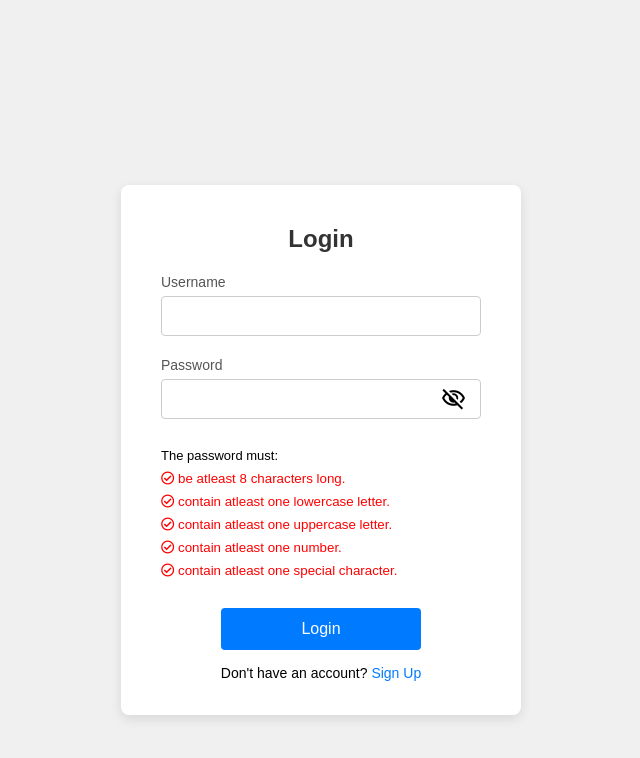
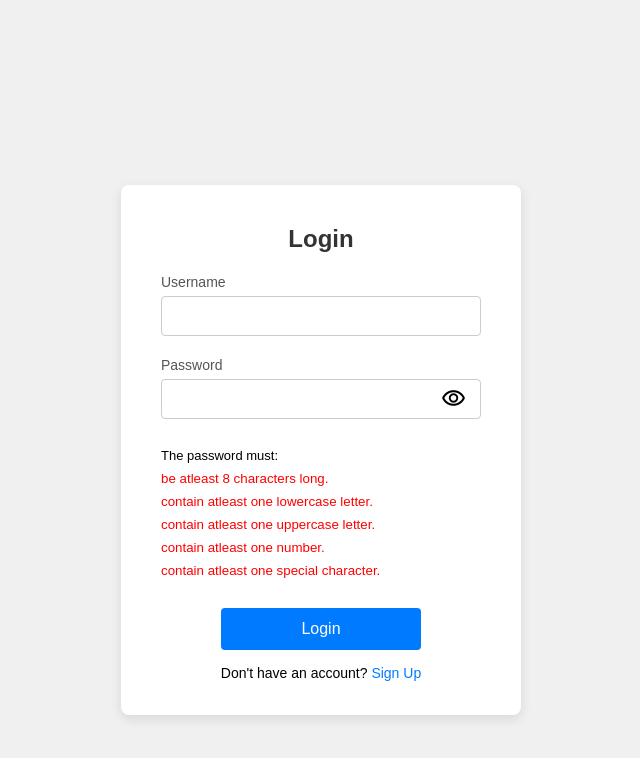
Before and after one commit to mansiruhil13/Bobble-AI, a Jekyll site: the page login.html, which Jekyll copies as it is, in a window 1280 px wide. Shown: the top 758 px of the page, without its empty margins (319-959 px from the left). Built offline with Jekyll 4.4.1, drawn with Linux system fonts in a browser that asks for light colours.

Commit message:
solved issue #42

```diff
--- a/login.html
+++ b/login.html
@@ -5,9 +5,7 @@
     <meta name="viewport" content="width=device-width, initial-scale=1.0">
     <title>Login</title>
     <link rel="stylesheet" href="src\css\login.css">
-    <link rel="stylesheet" href="https://fonts.googleapis.com/css2?family=Material+Symbols+Outlined:opsz,wght,FILL,GRAD@20..48,100..700,0..1,-50..200" />
-
-    <link rel="stylesheet" href="https://cdnjs.cloudflare.com/ajax/libs/font-awesome/5.15.4/css/all.min.css">
+<link rel="stylesheet" href="https://fonts.googleapis.com/css2?family=Material+Symbols+Outlined:opsz,wght,FILL,GRAD@20..48,100..700,0..1,-50..200" />
 </head>
 <body>
     <div class="login-container">
@@ -27,7 +25,7 @@
                 left: 280px;
                 cursor: pointer;
                 ">
-                    visibility_off
+                    visibility
                     </span>
             </div>
                 <div id="checks" style="
--- a/up.html
+++ b/up.html
@@ -30,7 +30,7 @@
                 left: 280px;
                 cursor: pointer;
                 ">
-                    visibility_off
+                    visibility
                     </span>
             </div>
             <div class="form-group" style="
```
Also changed, not shown: other parts of login.html (+4 -4 lines).
